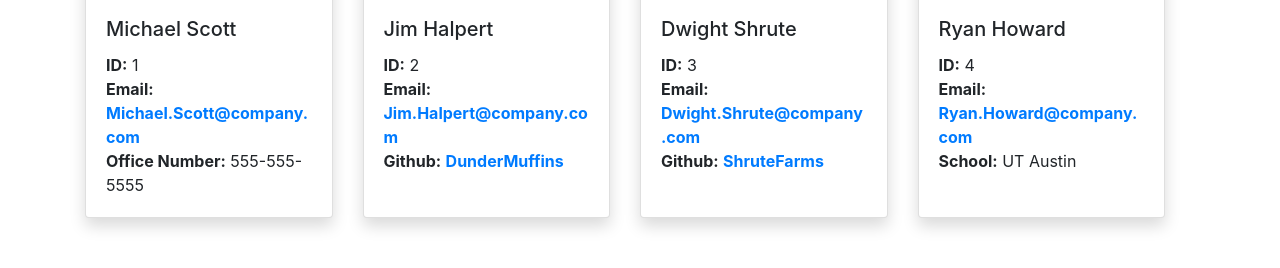
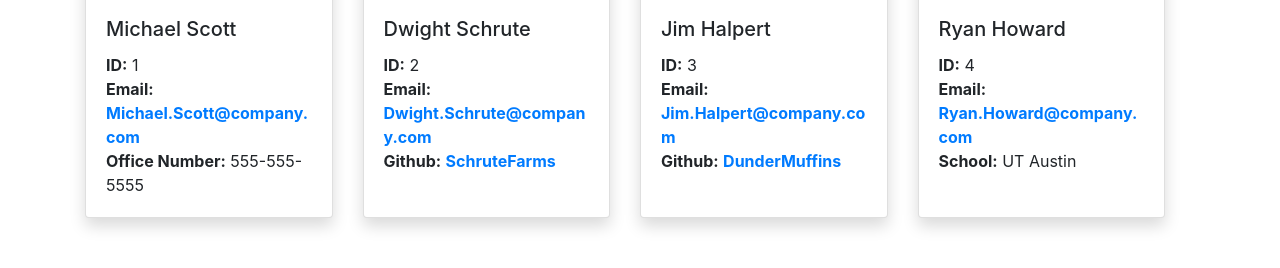
Before and after one commit to BriagasD98/Team-Profile-Generator, a website: page dist/index.html in a window 1280 px wide. Shown: the part 286-554 px from the top of the page. Drawn offline with nearby package versions, Linux system fonts and the light colour scheme.

Commit message:
updated generated example

```diff
--- a/dist/index.html
+++ b/dist/index.html
@@ -40,12 +40,12 @@
             Engineer <i class="fas fa-glasses fa-2x"></i>
         </div>
         <div class="card-body">
-            <h5 class="card-title">Jim Halpert</h5>
+            <h5 class="card-title">Dwight Schrute</h5>
             <p class="card-text"><span class="font-weight-bold">ID:</span> 2<br />
             <span class="font-weight-bold">Email:</span> <a href="mailto:
-            Jim.Halpert@company.com" class="font-weight-bold">Jim.Halpert@company.com</a><br />
+            Dwight.Schrute@company.com" class="font-weight-bold">Dwight.Schrute@company.com</a><br />
             <span class="font-weight-bold">Github:</span> <a href=
-            "https://github.com/DunderMuffins" target="_blank" class="font-weight-bold">DunderMuffins</a></p>
+            "https://github.com/SchruteFarms" target="_blank" class="font-weight-bold">SchruteFarms</a></p>
         </div>
       </div>
 
@@ -54,12 +54,12 @@
             Engineer <i class="fas fa-glasses fa-2x"></i>
         </div>
         <div class="card-body">
-            <h5 class="card-title">Dwight Shrute</h5>
+            <h5 class="card-title">Jim Halpert</h5>
             <p class="card-text"><span class="font-weight-bold">ID:</span> 3<br />
             <span class="font-weight-bold">Email:</span> <a href="mailto:
-            Dwight.Shrute@company.com" class="font-weight-bold">Dwight.Shrute@company.com</a><br />
+            Jim.Halpert@company.com" class="font-weight-bold">Jim.Halpert@company.com</a><br />
             <span class="font-weight-bold">Github:</span> <a href=
-            "https://github.com/ShruteFarms" target="_blank" class="font-weight-bold">ShruteFarms</a></p>
+            "https://github.com/DunderMuffins" target="_blank" class="font-weight-bold">DunderMuffins</a></p>
         </div>
       </div>
 
```
